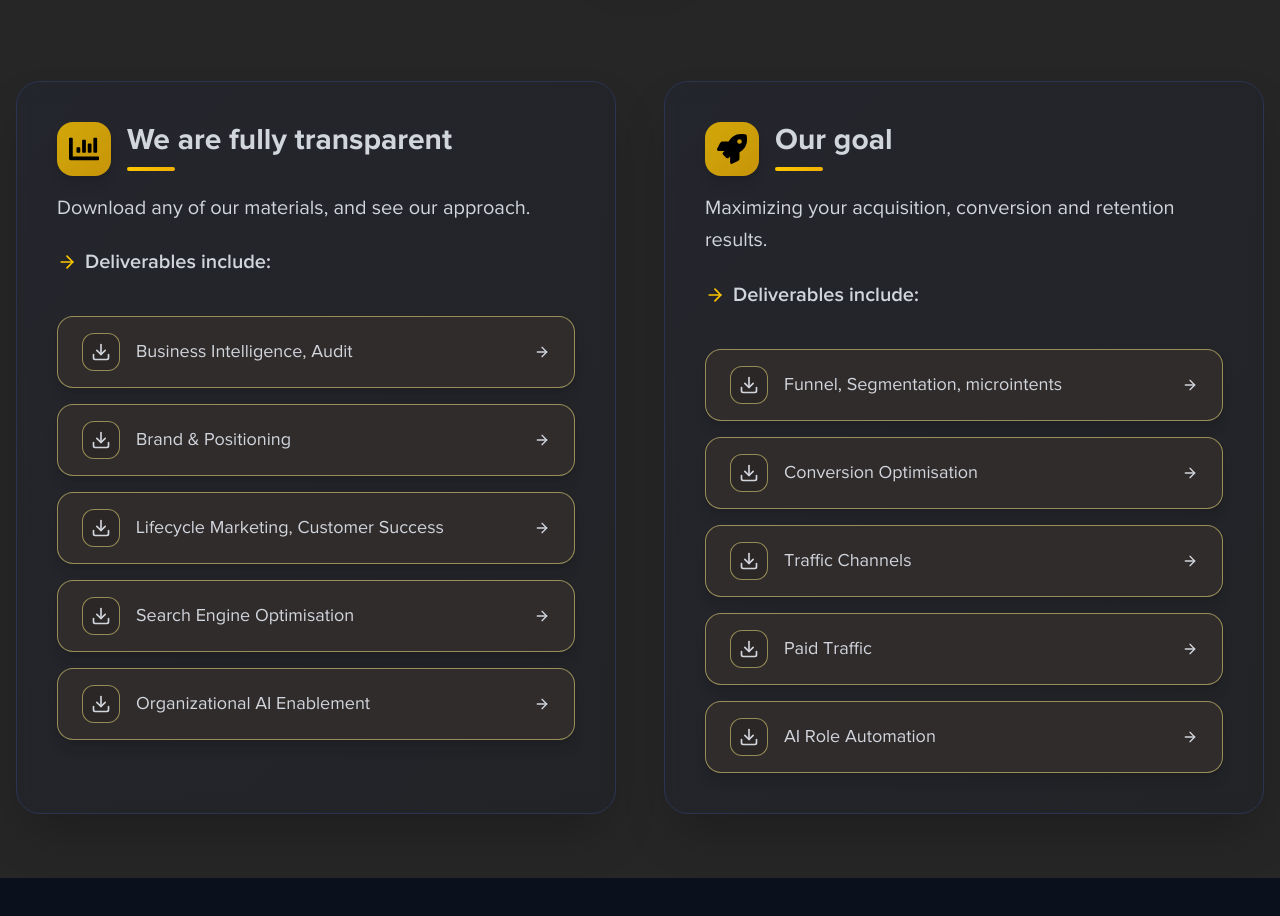
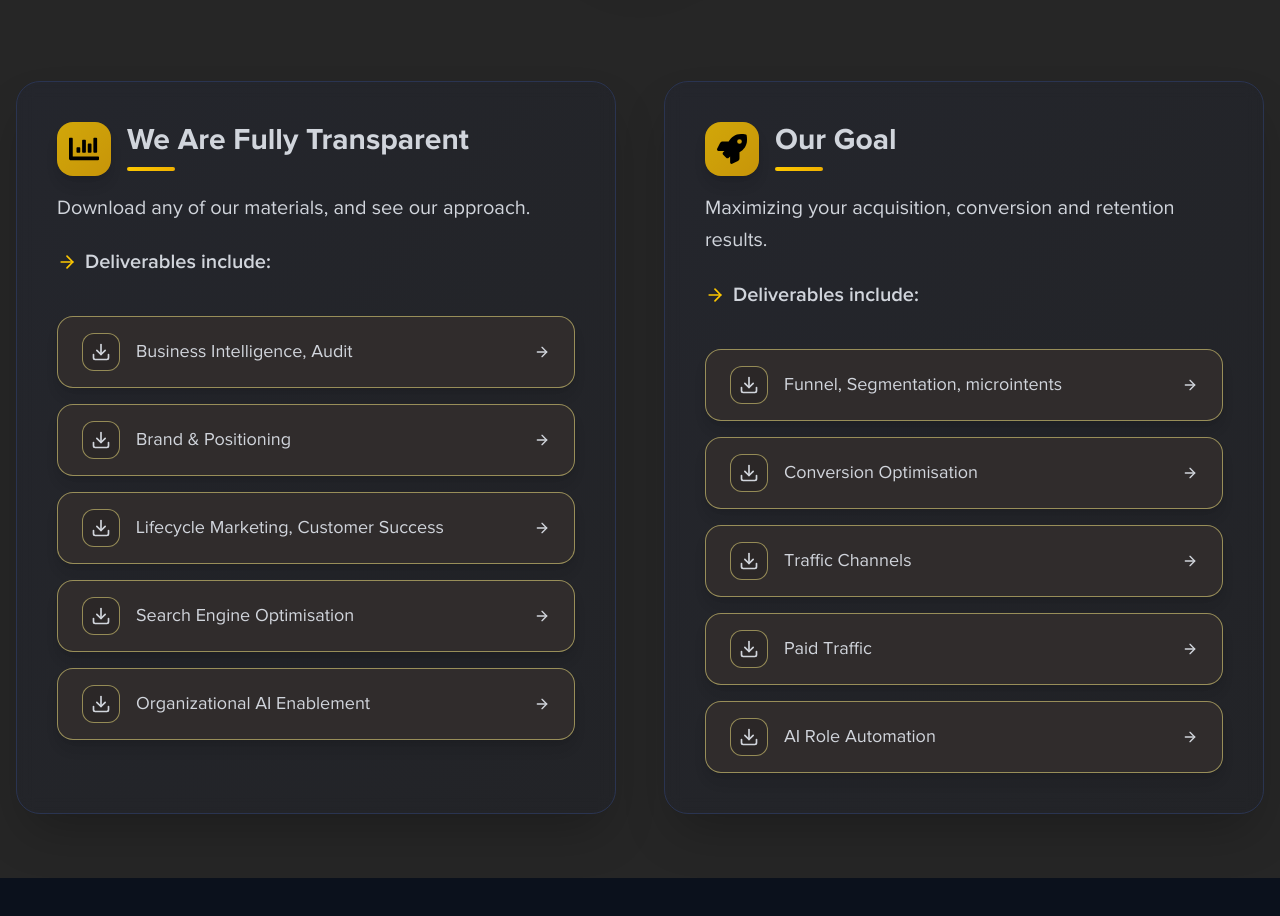
Before and after one commit to judeandy1999/vamossy.com, a Next.js app: page / in a window 1280 px wide. Shown: the part 1747-2663 px from the top of the page. Built offline with nearby package versions, Linux system fonts and the light colour scheme; no server answers.

Commit message:
refactor: update titles in FrameworkData for consistent capitalization

```diff
--- a/data/data.js
+++ b/data/data.js
@@ -413,7 +413,7 @@ export const growthSteps = [
 export const FrameworkData = [
   {
     icon: FaChartBar,
-    title: 'We are fully transparent',
+    title: 'We Are Fully Transparent',
     description: 'Download any of our materials, and see our approach.',
     deliverables: [
       'Business Intelligence, Audit',
@@ -425,7 +425,7 @@ export const FrameworkData = [
   },
   {
     icon: FaRocket,
-    title: 'Our goal',
+    title: 'Our Goal',
     description: 'Maximizing your acquisition, conversion and retention results.',
     deliverables: [
       'Funnel, Segmentation, microintents',
```
